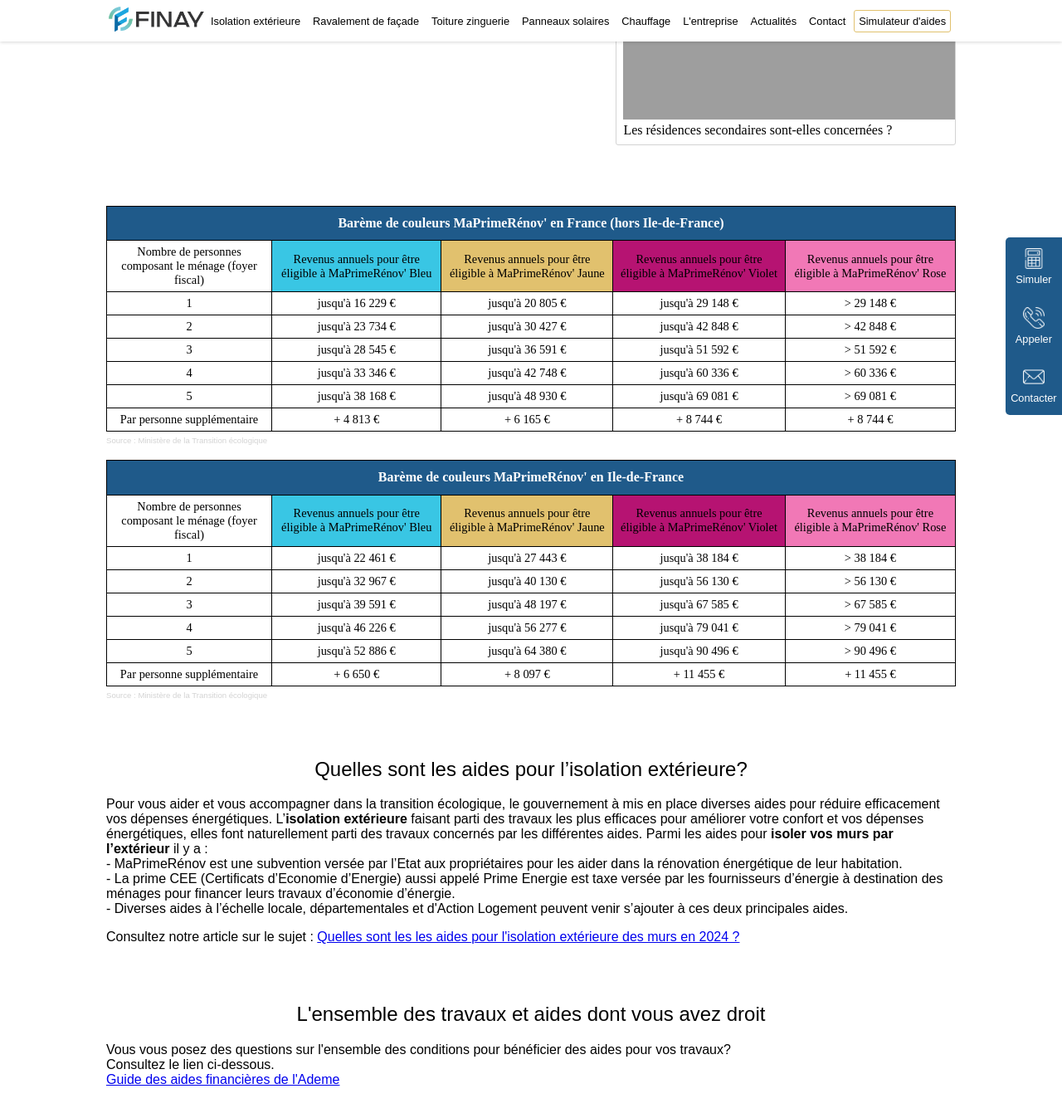
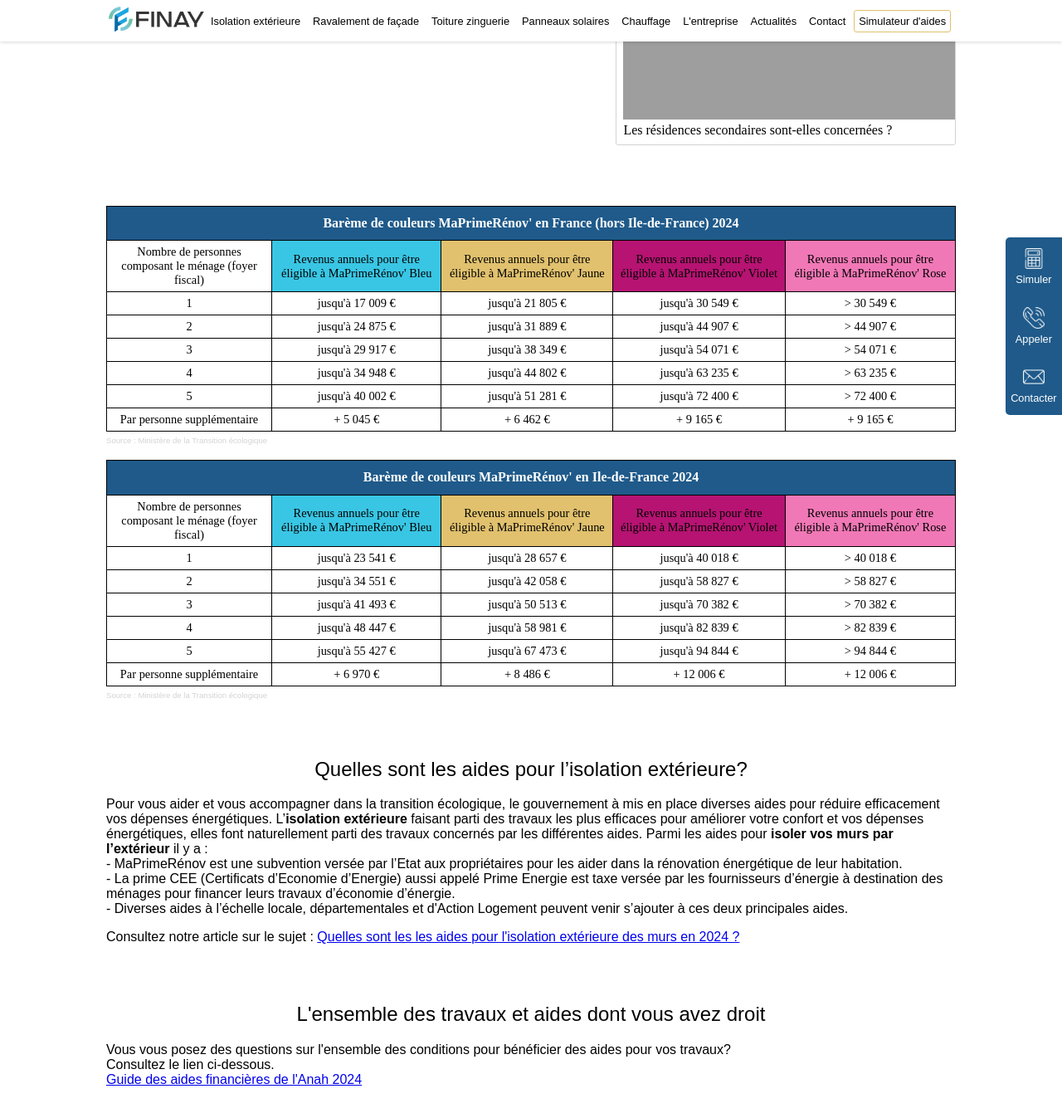
Before and after one commit to ozymedia/finay, a Jekyll site: the page built from simulateur-aide.html, in a window 1280 px wide and 1400 px high, scrolled down 1511 px. Shown: the top 1347 px of the window at 83% size. Built offline with Jekyll 4.4.1, drawn with Linux system fonts in a browser that asks for light colours; some web fonts are replaced.

Commit message:
change table aides

```diff
--- a/simulateur-aide.html
+++ b/simulateur-aide.html
@@ -36,7 +36,7 @@
 <table cellspacing="0">
     <thead>
         <tr>
-          <th colspan="5">Barème de couleurs MaPrimeRénov' en France (hors Ile-de-France)</th>
+          <th colspan="5">Barème de couleurs MaPrimeRénov' en France (hors Ile-de-France) 2024</th>
         </tr>
     </thead>
     <tbody>
@@ -51,45 +51,45 @@
         </tr>
         <tr>
           <td>1</td>
-          <td class="bleu">jusqu'à 16 229 €</td>
-          <td class="jaune">jusqu'à 20 805 €</td>
-          <td class="violet">jusqu'à 29 148 €</td>
-          <td class="rose">> 29 148 €</td>
+          <td class="bleu">jusqu'à 17 009 €</td>
+          <td class="jaune">jusqu'à 21 805 €</td>
+          <td class="violet">jusqu'à 30 549 €</td>
+          <td class="rose">> 30 549 €</td>
         </tr>
         <tr>
           <td>2</td>
-          <td class="bleu">jusqu'à 23 734 €</td>
-          <td class="jaune">jusqu'à 30 427 €</td>
-          <td class="violet">jusqu'à 42 848 €</td>
-          <td class="rose">> 42 848 €</td>
+          <td class="bleu">jusqu'à 24 875 €</td>
+          <td class="jaune">jusqu'à 31 889 €</td>
+          <td class="violet">jusqu'à 44 907 €</td>
+          <td class="rose">> 44 907 €</td>
         </tr>
         <tr>
           <td>3</td>
-          <td class="bleu">jusqu'à 28 545 €</td>
-          <td class="jaune">jusqu'à 36 591 €</td>
-          <td class="violet">jusqu'à 51 592 €</td>
-          <td class="rose">> 51 592 €</td>
+          <td class="bleu">jusqu'à 29 917 €</td>
+          <td class="jaune">jusqu'à 38 349 €</td>
+          <td class="violet">jusqu'à 54 071 €</td>
+          <td class="rose">> 54 071 €</td>
         </tr>
         <tr>
           <td>4</td>
-          <td class="bleu">jusqu'à 33 346 €</td>
-          <td class="jaune">jusqu'à 42 748 €</td>
-          <td class="violet">jusqu'à 60 336 €</td>
-          <td class="rose">> 60 336 €</td>
+          <td class="bleu">jusqu'à 34 948 €</td>
+          <td class="jaune">jusqu'à 44 802 €</td>
+          <td class="violet">jusqu'à 63 235 €</td>
+          <td class="rose">> 63 235 €</td>
         </tr>
         <tr>
           <td>5</td>
-          <td class="bleu">jusqu'à 38 168 €</td>
-          <td class="jaune">jusqu'à 48 930 €</td>
-          <td class="violet">jusqu'à 69 081 €</td>
-          <td class="rose">  > 69 081 €</td>
+          <td class="bleu">jusqu'à 40 002 €</td>
+          <td class="jaune">jusqu'à 51 281 €</td>
+          <td class="violet">jusqu'à 72 400 €</td>
+          <td class="rose">  > 72 400 €</td>
         </tr>
         <tr>
           <td>Par personne supplémentaire</td>
-          <td class="bleu">+ 4 813 €</td>
-          <td class="jaune">+ 6 165 €</td>
-          <td class="violet">+ 8 744 €</td>
-          <td class="rose">+ 8 744 €</td>
+          <td class="bleu">+ 5 045 €</td>
+          <td class="jaune">+ 6 462 €</td>
+          <td class="violet">+ 9 165 €</td>
+          <td class="rose">+ 9 165 €</td>
         </tr>
     </tbody>
 </table>
@@ -99,7 +99,7 @@
 <table cellspacing="0">
     <thead>
         <tr>
-          <th colspan="5">Barème de couleurs MaPrimeRénov' en Ile-de-France</th>
+          <th colspan="5">Barème de couleurs MaPrimeRénov' en Ile-de-France 2024</th>
         </tr>
     </thead>
     <tbody>
@@ -114,45 +114,45 @@
         </tr>
         <tr>
           <td>1</td>
-          <td class="bleu">jusqu'à 22 461 €</td>
-          <td class="jaune">jusqu'à 27 443 €</td>
-          <td class="violet">jusqu'à 38 184 €</td>
-          <td class="rose">> 38 184 €</td>
+          <td class="bleu">jusqu'à 23 541 €</td>
+          <td class="jaune">jusqu'à 28 657 €</td>
+          <td class="violet">jusqu'à 40 018 €</td>
+          <td class="rose">> 40 018 €</td>
         </tr>
         <tr>
           <td>2</td>
-          <td class="bleu">jusqu'à 32 967 €</td>
-          <td class="jaune">jusqu'à 40 130 €</td>
-          <td class="violet">jusqu'à 56 130 €</td>
-          <td class="rose">> 56 130 €</td>
+          <td class="bleu">jusqu'à 34 551 €</td>
+          <td class="jaune">jusqu'à 42 058 €</td>
+          <td class="violet">jusqu'à 58 827 €</td>
+          <td class="rose">> 58 827 €</td>
         </tr>
         <tr>
           <td>3</td>
-          <td class="bleu">jusqu'à 39 591 €</td>
-          <td class="jaune">jusqu'à 48 197 €</td>
-          <td class="violet">jusqu'à 67 585 €</td>
-          <td class="rose">> 67 585 €</td>
+          <td class="bleu">jusqu'à 41 493 €</td>
+          <td class="jaune">jusqu'à 50 513 €</td>
+          <td class="violet">jusqu'à 70 382 €</td>
+          <td class="rose">> 70 382 €</td>
         </tr>
         <tr>
           <td>4</td>
-          <td class="bleu">jusqu'à 46 226 €</td>
-          <td class="jaune">jusqu'à 56 277 €</td>
-          <td class="violet">jusqu'à 79 041 €</td>
-          <td class="rose">> 79 041 €</td>
+          <td class="bleu">jusqu'à 48 447 €</td>
+          <td class="jaune">jusqu'à 58 981 €</td>
+          <td class="violet">jusqu'à 82 839 €</td>
+          <td class="rose">> 82 839 €</td>
         </tr>
         <tr>
           <td>5</td>
-          <td class="bleu">jusqu'à 52 886 €</td>
-          <td class="jaune">jusqu'à 64 380 €</td>
-          <td class="violet">jusqu'à 90 496 €</td>
-          <td class="rose">> 90 496 €</td>
+          <td class="bleu">jusqu'à 55 427 €</td>
+          <td class="jaune">jusqu'à 67 473 €</td>
+          <td class="violet">jusqu'à 94 844 €</td>
+          <td class="rose">> 94 844 €</td>
         </tr>
         <tr>
           <td>Par personne supplémentaire</td>
-          <td class="bleu">+ 6 650 €</td>
-          <td class="jaune">+ 8 097 €</td>
-          <td class="violet">+ 11 455 €</td>
-          <td class="rose">+ 11 455 €</td>
+          <td class="bleu">+ 6 970 €</td>
+          <td class="jaune">+ 8 486 €</td>
+          <td class="violet">+ 12 006 €</td>
+          <td class="rose">+ 12 006 €</td>
         </tr>
     </tbody>
 </table>
@@ -173,7 +173,7 @@
   <h2>L'ensemble des travaux et aides dont vous avez droit</h2>
   <p>Vous vous posez des questions sur l'ensemble des conditions pour bénéficier des aides pour vos travaux?<br>
     Consultez le lien ci-dessous.<br>
-    <a class="" href="https://www.anah.fr/fileadmin/user_upload/GUIDE_maPrimeRenov_avril_2022_V6_WEB_DEF.pdf">Guide des aides financières de l'Ademe</a>
+    <a class="" href="https://www.anah.gouv.fr/anatheque/le-guide-des-aides-financieres-2024">Guide des aides financières de l'Anah 2024</a>
   </p>
 </section>
 
```
